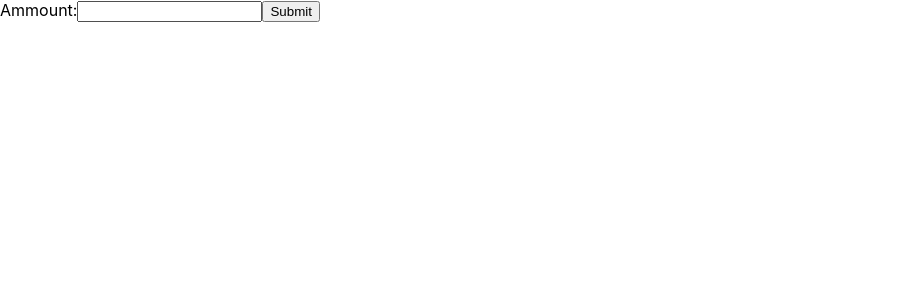
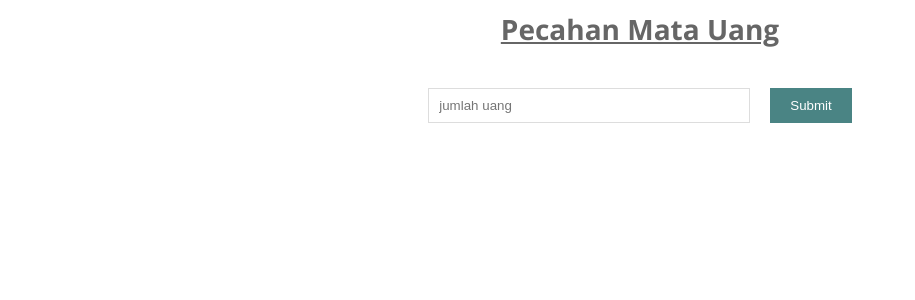
Before and after one commit to Famrullah/money-fraction, a React (Create React App) app: page / in a window 1280 px wide. Shown: the top 300 px of the page, without its empty margins (0-915 px from the left). Built offline with nearby package versions, Linux system fonts and the light colour scheme.

Commit message:
update design

```diff
--- a/package.json
+++ b/package.json
@@ -3,10 +3,12 @@
   "version": "0.1.0",
   "private": true,
   "dependencies": {
+    "node-sass": "^4.12.0",
     "react": "^16.8.6",
     "react-dom": "^16.8.6",
     "react-router-dom": "^5.0.1",
-    "react-scripts": "3.0.1"
+    "react-scripts": "3.0.1",
+    "sass-loader": "^7.1.0"
   },
   "scripts": {
     "start": "react-scripts start",
--- a/src/app/App.js
+++ b/src/app/App.js
@@ -1,8 +1,8 @@
 import React from 'react';
 import Layout from '../layout/layout';
 import { Switch, Route } from 'react-router-dom';
-import Home from '../component/home/home';
-import './App.css';
+import Home from '../component/Home/home';
+import './App.scss';
 
 function App() {
   return (
--- /dev/null
+++ b/src/app/App.scss
@@ -0,0 +1,7 @@
+@import"../stylesheet/main.scss";
+
+.App {
+    @include print-styles($primary-text);
+    width: 500px;
+    margin: 0 auto;
+}
--- /dev/null
+++ b/src/component/home/_home.scss
@@ -0,0 +1,31 @@
+@import"../../stylesheet/main.scss";
+
+.home-page {
+    padding: 10px;
+
+    .title {
+        text-decoration: underline;
+        margin-bottom: 30px;
+        text-align: center
+    }
+
+    .form {
+        text-align: center;
+
+        input[type="text"] {
+            width: 300px;
+            border: 1px solid #dddddd;
+            padding: 9px 10px;
+            margin: 10px;
+        }
+
+        input[type="submit"] {
+            border: none;
+            background: #4a8484;
+            color: #ffffff;
+            padding: 10px 20px;
+            margin: 10px;
+        }
+    }
+
+}
--- a/src/component/home/home.js
+++ b/src/component/home/home.js
@@ -1,14 +1,15 @@
 import React, { Component } from 'react';
-import Table from '../table/table';
+import Table from '../../hoc/Table/table';
+import './_home.scss';
 
 export default class home extends Component {
   constructor(props) {
     super(props);
     this.state = {
-      rupiah: [100000, 50000, 20000, 10000, 5000, 1000, 500, 100, 50],
+      rupiah: [100000, 50000, 20000, 10000, 5000, 2000, 1000, 500, 100, 50],
       amount: null,
       list: [],
-      rest: null
+      rest: ''
     };
     this.handleChange = this._handleChange.bind(this);
     this.handleSubmit = this._handleSubmit.bind(this);
@@ -21,17 +22,18 @@ export default class home extends Component {
   }
 
   _formatIdr(money) {
-    const number_string = money.toString();
-    const split = number_string.split(',');
-    const rest = split[0].length % 3;
-    let rupiah = split[0].substr(0, rest);
-    const thousand = split[0].substr(rest).match(/\d{1,3}/gi);
+    let number_string = money.toString();
+    let split = number_string.split(',');
+    let rest = split[0].length % 3;
+    let rupiah = 'Rp' + split[0].substr(0, rest);
+    let thousand = split[0].substr(rest).match(/\d{1,3}/gi);
 
     if (thousand) {
-      const separator = rest ? '.' : '';
+      let separator = rest ? '.' : '';
       rupiah += separator + thousand.join('.');
     }
     rupiah = split[1] !== undefined ? rupiah + ',' + split[1] : rupiah;
+
     return rupiah;
   }
 
@@ -60,21 +62,23 @@ export default class home extends Component {
   }
 
   render() {
-    console.log(this.state.list);
     return (
-      <div>
-        <form onSubmit={this.handleSubmit}>
-          <label>
-            Ammount:
-            <input
-              type="text"
-              value={this.state.value}
-              onChange={this.handleChange}
-            />
-          </label>
+      <div className="home-page">
+        <h1 className="title">Pecahan Mata Uang</h1>
+        <form className="form" onSubmit={this.handleSubmit}>
+          <input
+            type="text"
+            value={this.state.value}
+            onChange={this.handleChange}
+            placeholder="jumlah uang"
+          />
           <input type="submit" value="Submit" />
         </form>
-        <Table data={this.state.amount} />
+        <Table
+          rest={this.state.rest}
+          list={this.state.list}
+          idr={e => this._formatIdr(e)}
+        />
       </div>
     );
   }
--- a/src/component/table/table.js
+++ /dev/null
@@ -1,8 +0,0 @@
-import React from 'react';
-
-const table = props => {
-  const { data } = props;
-  return <div>{data}</div>;
-};
-
-export default table;
--- /dev/null
+++ b/src/hoc/Table/_table.scss
@@ -0,0 +1,14 @@
+.list-money {
+    display: grid;
+    grid-template-columns: 1fr 1fr;
+    text-align: center;
+
+    div {
+        margin: 5px 0;
+    }
+}
+
+.rest {
+    color: red;
+    text-align: center
+}
--- /dev/null
+++ b/src/hoc/Table/table.js
@@ -0,0 +1,26 @@
+import React from 'react';
+import './_table.scss';
+
+const table = props => {
+  const { idr, rest, list } = props;
+  const renderList = () => {
+    if (rest > 0) {
+      return <div>Sisa Rp.{idr(rest)} tidak ada pecahan</div>;
+    }
+  };
+  return (
+    <div>
+      {list.map((item, index) => {
+        return (
+          <div key={index} className="list-money">
+            <div className="list-money__fraction">  {idr(item.fraction)}</div>
+            <div className="list-money__sheet">{item.sheet} Lembar</div>
+          </div>
+        );
+      })}
+      <div className="rest">{renderList()}</div>
+    </div>
+  );
+};
+
+export default table;
--- /dev/null
+++ b/src/stylesheet/main.scss
@@ -0,0 +1,23 @@
+* {
+    margin: 0;
+    padding: 0;
+}
+
+
+@import url('https://fonts.googleapis.com/css?family=Open+Sans:400,700');
+
+$open-sans: 'Open Sans',
+sans-serif;
+// font
+$primary-text: (color: #666666,
+    font-size: 14px,
+    font-family:$open-sans);
+
+
+@mixin print-styles($map) {
+
+    @each $property,
+    $value in $map {
+        #{$property}: $value;
+    }
+}
```
Also changed, not shown: src/app/App.css (deleted), 1 other file (tests, documents, lock files or other folders).
